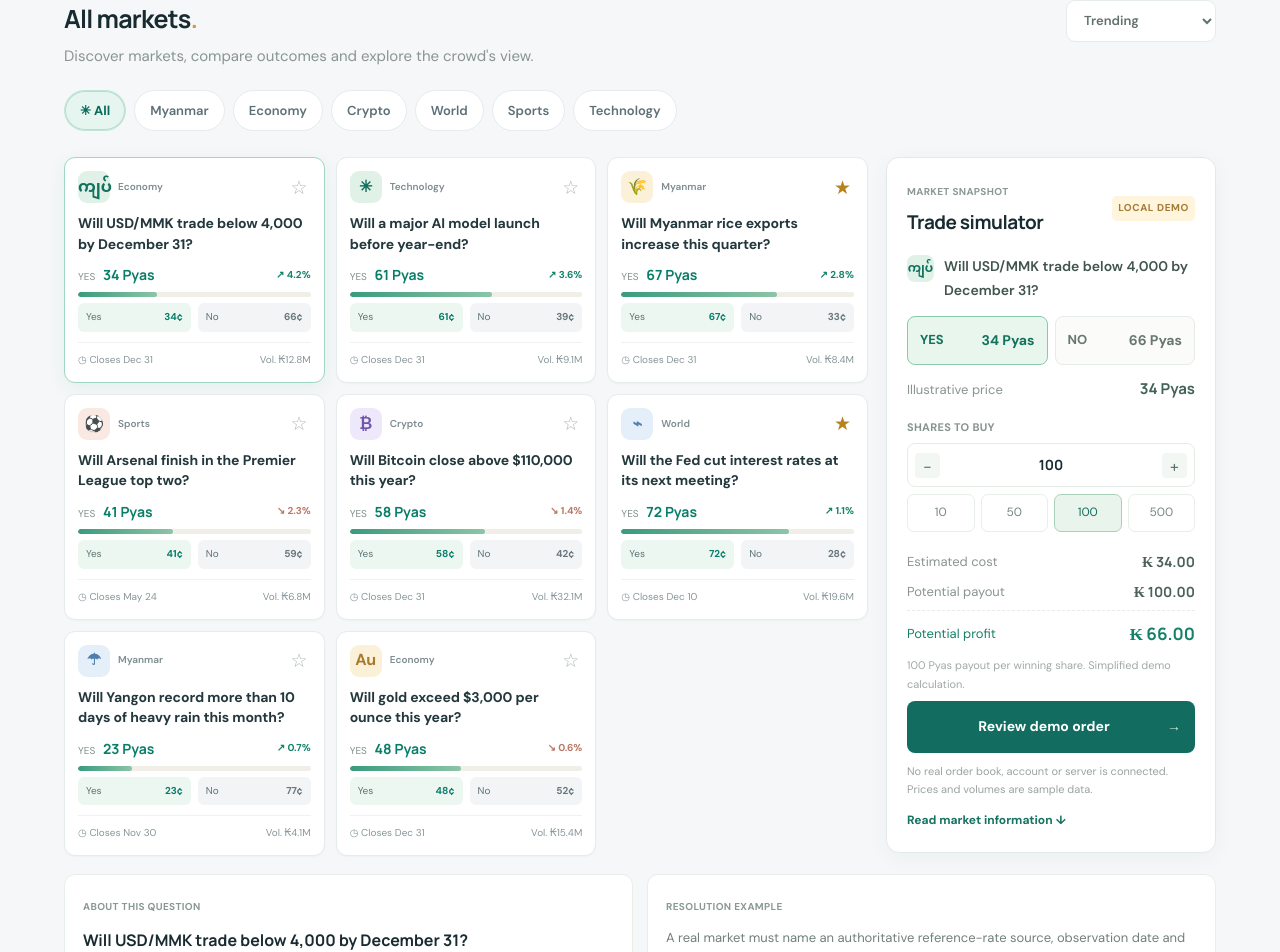
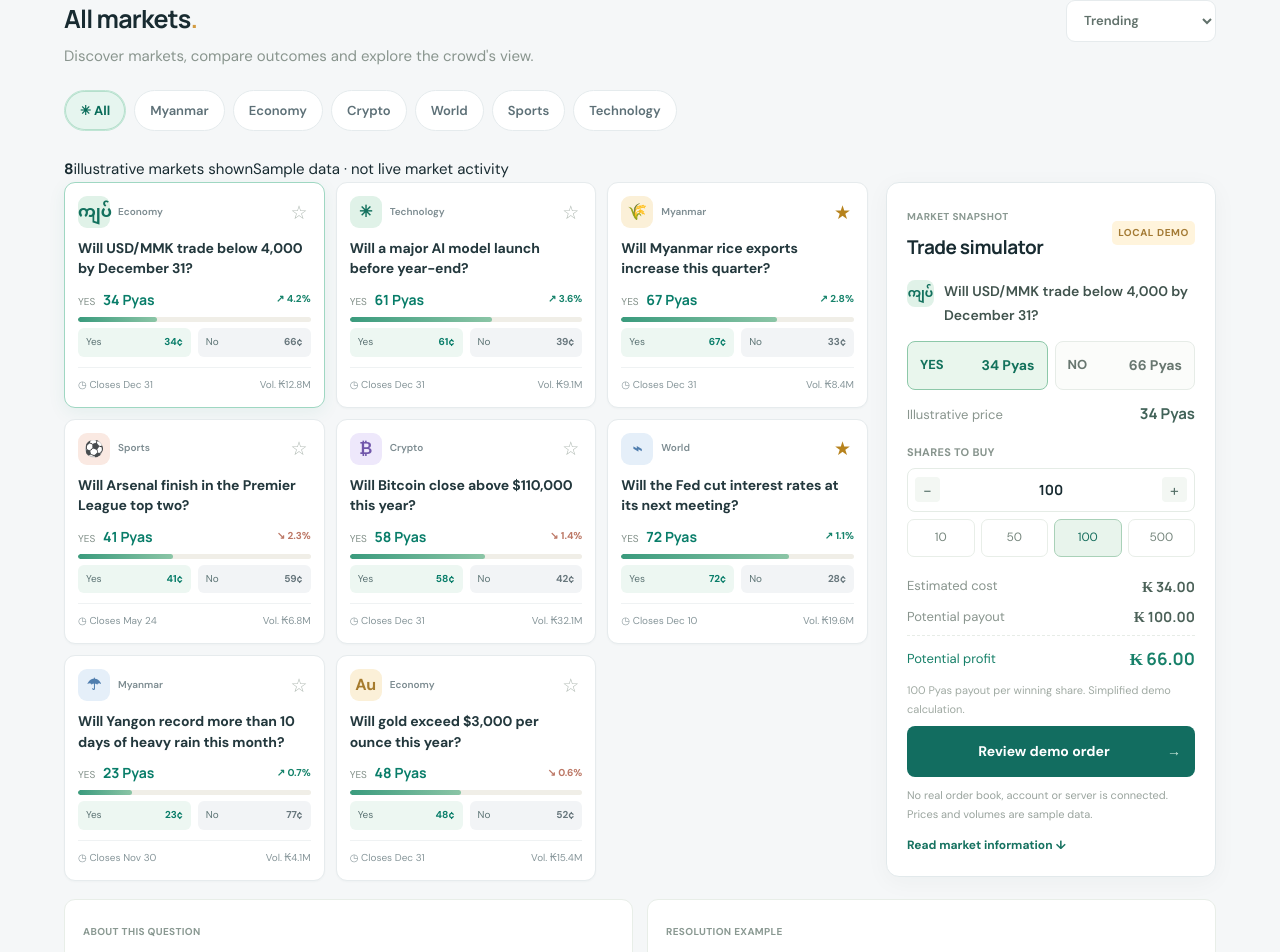
Before and after one commit to 0xmingalaba/khanthman0, a Next.js app: page /en in a window 1280 px wide. Shown: the part 762-1714 px from the top of the page. Built offline with nearby package versions, Linux system fonts and the light colour scheme.

Commit message:
Add transparent market data context to discovery

```diff
--- a/app/HomePage.tsx
+++ b/app/HomePage.tsx
@@ -295,6 +295,12 @@ export default function HomePage({ initialLocale }: { initialLocale?: Locale } =
         <div className="category-row" role="group" aria-label={language === "my" ? "ဈေးကွက်အမျိုးအစားများ" : "Market categories"}>
           {(["All", "Myanmar", "Economy", "Crypto", "World", "Sports", "Technology"] as Category[]).map(c => <button key={c} aria-pressed={category === c} className={category === c ? "category-chip selected" : "category-chip"} onClick={() => setCategory(c)}>{c === "All" ? "✳ " : ""}{categoryLabel(c, language)}</button>)}
         </div>
+        <div className="market-results-meta" role="status" aria-live="polite">
+          <span className="results-pulse" />
+          <strong>{fmt(visible.length, language)}</strong>
+          <span>{language === "my" ? "နမူနာဈေးကွက်များ ပြသနေသည်" : "illustrative markets shown"}</span>
+          <span className="results-note">{language === "my" ? "တိုက်ရိုက်ဒေတာ မဟုတ်ပါ" : "Sample data · not live market activity"}</span>
+        </div>
         <div className="market-layout">
           <div className="market-grid">
             {visible.map(m => <article key={m.id} className={selected.id === m.id ? "market-card chosen" : "market-card"}>
```
